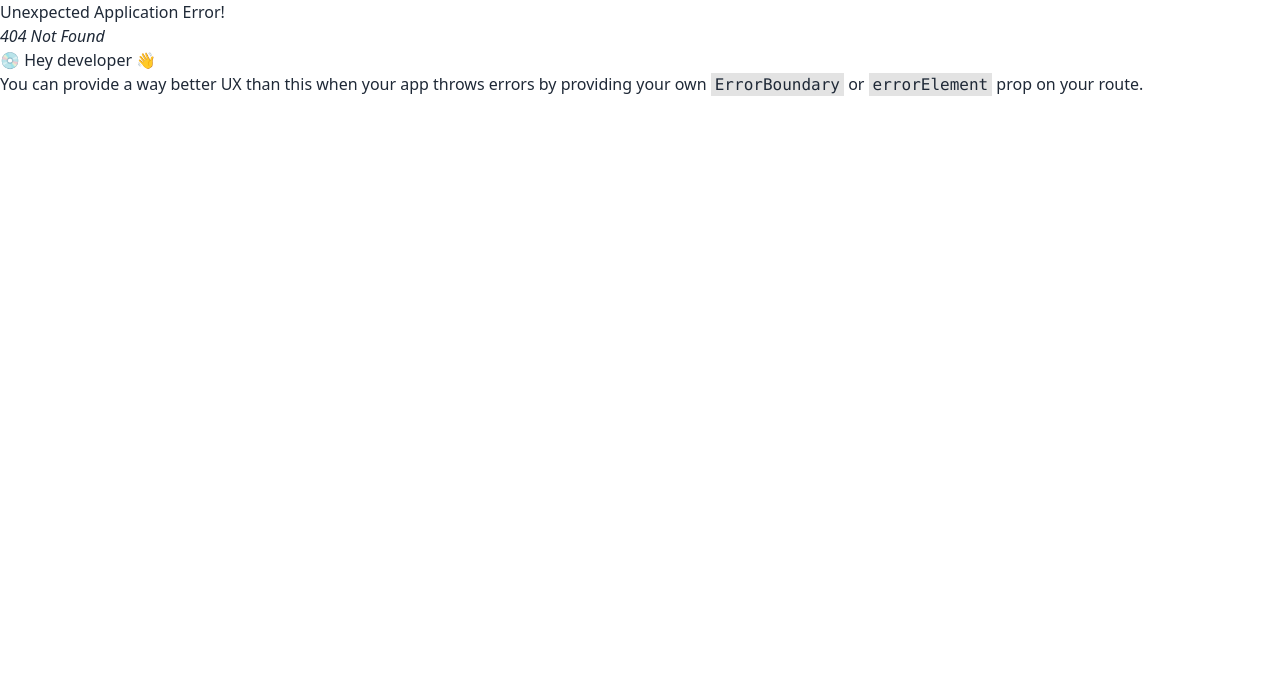
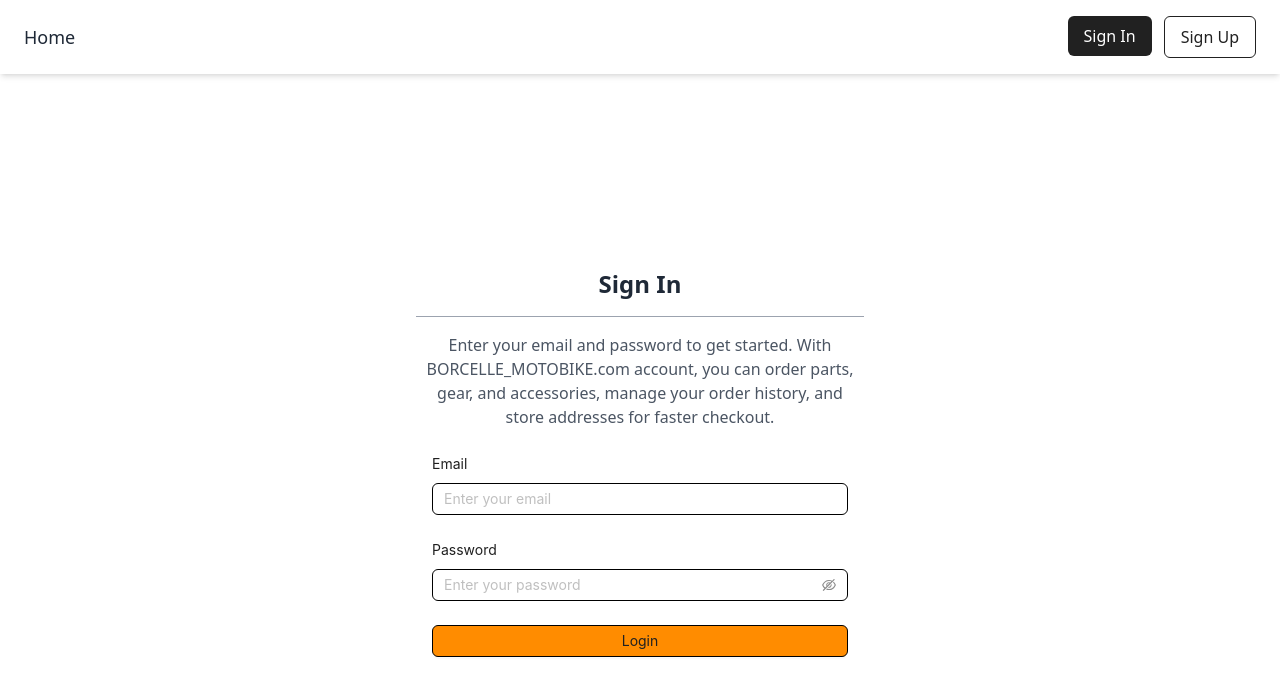
Before and after one commit to mohammad-salim-23/Assignment4BikeClient, a React (Vite) app: page /login in a window 1280 px wide. Before the commit this address had no page. Shown: the top 696 px of the page. Built offline with nearby package versions, Linux system fonts and the light colour scheme.

Commit message:
authApi create

```diff
--- /dev/null
+++ b/src/component/layout/ProtectedRoute.tsx
@@ -0,0 +1,31 @@
+import { ReactNode } from "react";
+import { logout, TUser, useCurrenttoken } from "../../redux/features/auth/authSlice"
+import { useAppDispatch, useAppSelector } from "../../redux/hooks"
+import { verifyToken } from "../../utils/verifyToken";
+import { Navigate } from "react-router-dom";
+type TProtectedRoute = {
+    children : ReactNode,
+    role : string | undefined;
+}
+const ProtectedRoute = ({children, role}: TProtectedRoute)=>{
+    const token = useAppSelector(useCurrenttoken);
+    let  user ;
+    if(token){
+        user = verifyToken(token);
+    }
+    const dispatch = useAppDispatch();
+    console.log(user);
+    if(!user){
+        <p>loading....</p>
+    }
+   console.log(role);
+   if(role !== undefined && role ! == (user as  TUser)?.role){
+    dispatch(logout());
+    return <Navigate to="/login" replace = {true}/>
+   }
+   if(!token){
+     return <Navigate to="/login" replace={true}/>
+}
+   return children;
+}
+export default ProtectedRoute;
--- a/src/pages/Login.tsx
+++ b/src/pages/Login.tsx
@@ -1,4 +1,4 @@
-import { useForm } from "react-hook-form";
+import { useForm, Controller } from "react-hook-form";
 import { yupResolver } from "@hookform/resolvers/yup";
 import * as yup from "yup";
 import { SubmitHandler } from "react-hook-form";
@@ -23,7 +23,7 @@ const Login = () => {
 
   // React Hook Form Setup
   const {
-    register,
+    control,
     handleSubmit,
     formState: { errors },
   } = useForm<{ email: string; password: string }>({
@@ -35,7 +35,7 @@ const Login = () => {
     const toastId = toast.loading("Logging in...");
     try {
       const userInfo = {
-        id: data.email,
+        email: data.email,
         password: data.password,
       };
       const res = await login(userInfo).unwrap();
@@ -52,44 +52,54 @@ const Login = () => {
   };
 
   return (
-    <Row justify="center" align="middle" style={{ height: "100vh" }}>
+    <div className="flex flex-col justify-center items-center min-h-screen px-4">
+      <div className="max-w-md text-center">
+        <h1 className="text-2xl font-bold mb-2">Sign In</h1>
+        <hr className="border-t border-gray-400 my-4" />
+        <p className="text-gray-600 mb-6">
+          Enter your email and password to get started. With BORCELLE_MOTOBIKE.com account, you can order parts, gear, and accessories, manage your order history, and store addresses for faster checkout.
+        </p>
+      </div>
+
+      <Row justify="center" align="middle" style={{ width: "100%" }}>
         <Col xs={24} sm={16} md={12} lg={8}>
           <Form onFinish={handleSubmit(onSubmit)} layout="vertical">
             <Form.Item label="Email" validateStatus={errors.email ? "error" : ""} help={errors.email?.message}>
+              <Controller
+                name="email"
+                control={control}
+                render={({ field }) => (
                   <Input
-              {...register("email")}
+                    {...field}
                     placeholder="Enter your email"
-              style={{
-                border: "1px solid black",
-                transition: "border 0.3s ease",
-              }}
-              onMouseOver={(e) => (e.currentTarget.style.border = "1px solid green")}
-              onMouseOut={(e) => (e.currentTarget.style.border = "1px solid black")}
+                    className="border border-black transition-all duration-300 hover:border-green-500"
+                  />
+                )}
               />
             </Form.Item>
 
             <Form.Item label="Password" validateStatus={errors.password ? "error" : ""} help={errors.password?.message}>
+              <Controller
+                name="password"
+                control={control}
+                render={({ field }) => (
                   <Input.Password
-              {...register("password")}
+                    {...field}
                     placeholder="Enter your password"
-              style={{
-                border: "1px solid black",
-                transition: "border 0.3s ease",
-              }}
-              onMouseOver={(e) => (e.currentTarget.style.border = "1px solid green")}
-              onMouseOut={(e) => (e.currentTarget.style.border = "1px solid black")}
+                    className="border border-black transition-all duration-300 hover:border-green-500"
+                  />
+                )}
               />
             </Form.Item>
 
             <Form.Item>
-            <Button
-              className=""
+            <Button className="bg-secondaryColor"
               style={{
                 color: "#212121",
                 border: "1px solid black",
                 transition: "border 0.3s ease",
               }}
-              onMouseOver={(e) => (e.currentTarget.style.border = "1px solid green")}
+              onMouseOver={(e) => (e.currentTarget.style.border = "1px solid orange")}
               onMouseOut={(e) => (e.currentTarget.style.border = "1px solid black")}
               type="default"
               htmlType="submit"
@@ -101,7 +111,9 @@ const Login = () => {
           </Form>
         </Col>
       </Row>
+    </div>
   );
+
 };
 
 export default Login;
--- a/src/redux/api/baseapi.ts
+++ b/src/redux/api/baseapi.ts
@@ -13,10 +13,12 @@ const baseQuery = fetchBaseQuery({
         if(token){
             headers.set('authorization',`${token}`);
         }
+        headers.set('Content-Type', 'application/json');
         return headers;
     }
 });
 //Customizing queries with baseQuery (Redux)
+ // eslint-disable-next-line @typescript-eslint/no-explicit-any
  const baseQueryWithRefreshToken : BaseQueryFn<FetchArgs, BaseQueryApi, DefinitionType>  = async( args , api , extraOptions) : Promise<any>=>{
     const result = await baseQuery(args , api , extraOptions);
 
--- a/src/redux/features/auth/authApi.ts
+++ b/src/redux/features/auth/authApi.ts
@@ -1,13 +1,28 @@
 import { baseApi } from "../../api/baseapi";
+
 const authApi = baseApi.injectEndpoints({
-    endpoints: (builder)=>({
+    endpoints: (builder) => ({
         login: builder.mutation({
-            query:(userInfo)=>({
-                url:'/auth/login',
-                method: 'POST',
-                body: userInfo,
-            })
-        })
-    })
-})
-export const {useLoginMutation} = authApi;
+            query: (userInfo) => {
+                console.log("Login request body:", userInfo);
+                return {
+                    url: '/auth/login',
+                    method: 'POST',
+                    body: userInfo,
+                };
+            },
+        }),
+        register: builder.mutation({
+            query: (userInfo) => {
+
+                return {
+                    url: '/auth/register',
+                    method: 'POST',
+                    body: userInfo,
+                };
+            },
+        }),
+    }),
+});
+
+export const { useLoginMutation, useRegisterMutation } = authApi;
--- a/src/routes/routes.tsx
+++ b/src/routes/routes.tsx
@@ -12,7 +12,7 @@ const router = createBrowserRouter([
                 element:  <Home></Home>
             },
             {
-              path: "/signin",
+              path: "/login",
               element: <Login></Login>
             }
         ]
--- a/src/sharedComponent/Navbar.tsx
+++ b/src/sharedComponent/Navbar.tsx
@@ -1,8 +1,18 @@
 import { Link } from "react-router-dom";
+import { useAppSelector } from "../redux/hooks";
+import { useCurrenttoken } from "../redux/features/auth/authSlice";
+import { verifyToken } from "../utils/verifyToken";
 
 
 
 const Navbar = () => {
+const token = useAppSelector(useCurrenttoken);
+    let  user ;
+    if(token){
+        user = verifyToken(token);
+    }
+
+
 
 
   return (
@@ -16,7 +26,7 @@ const Navbar = () => {
       </ul>
 
       {/* Right Section: Login / Profile */}
-      {/* <div className="flex items-center gap-4">
+      <div className="flex items-center gap-4">
         {!user ? (
           <div className="flex gap-3">
             <Link to="/signin">
@@ -32,11 +42,10 @@ const Navbar = () => {
           </div>
         ) : (
           <div className="flex items-center gap-3">
-            <img src={user?.photoURL} alt="Profile" className="w-10 h-10 rounded-full" />
-            <span className="font-medium text-gray-700">{user.displayName}</span>
+           <Link to={`$role/dashboard`}> <h2 className="font-bold">Dashboard</h2></Link>
           </div>
         )}
-      </div> */}
+      </div>
     </nav>
   );
 };
--- a/tailwind.config.js
+++ b/tailwind.config.js
@@ -8,8 +8,8 @@ export default {
   theme: {
     extend: {
       colors : {
-        primaryColor: "#D32F2F", // Red
-        secondaryColor: "#212121", // Black
+        primaryColor: "#212121", // Black
+        secondaryColor: "#FF8C00", // orange
       }
     },
   },
```
Lines whose indentation alone changed are shown as unchanged.
